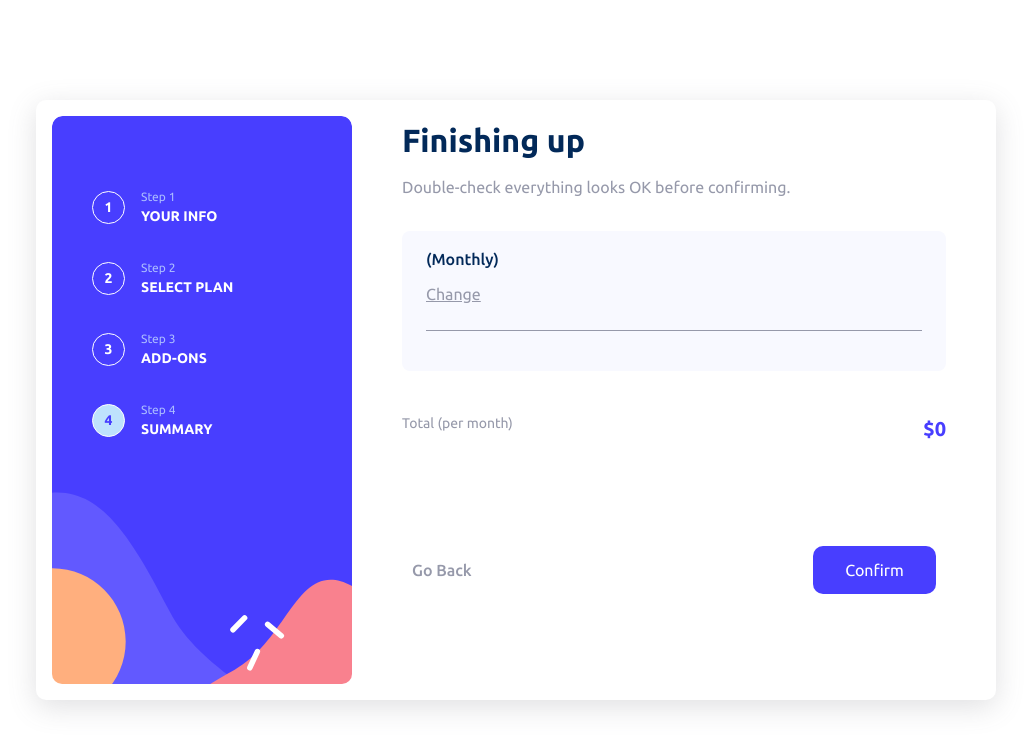
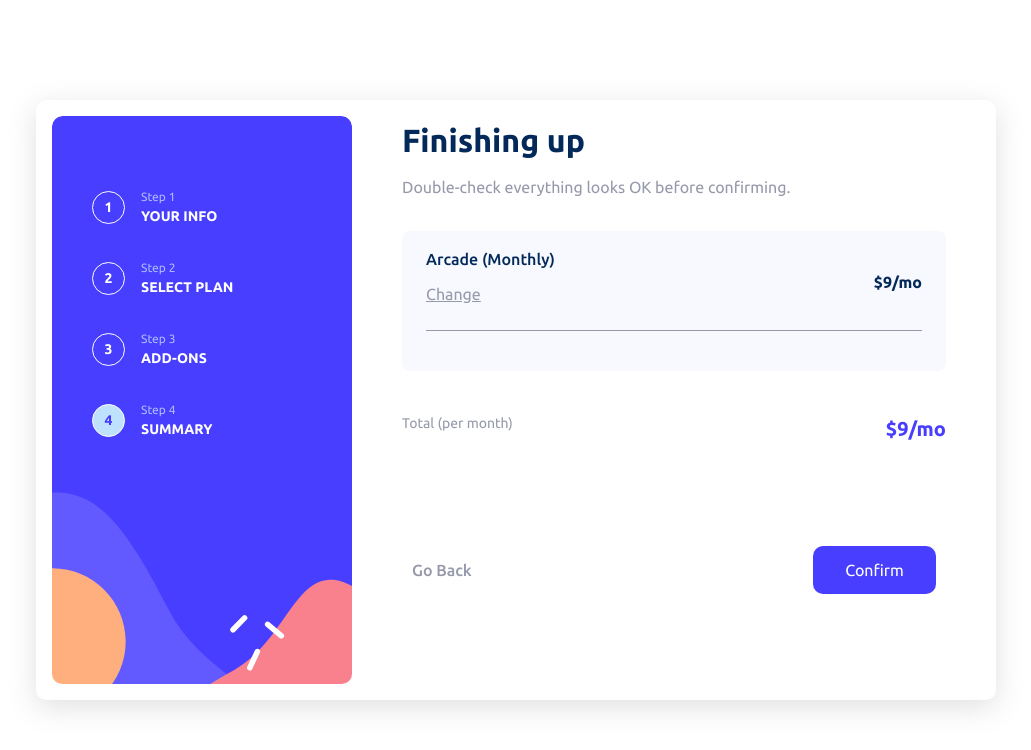
Before and after one commit to Kendrick-Oppong/multi-step-form, an Angular app: page /sign-up/step4 in a window 1280 px wide. Shown: the top 750 px of the page, without its empty margins (124-1155 px from the left). Built offline with nearby package versions, Linux system fonts and the light colour scheme.

Commit message:
fix: set default plan Id for calculation in step 4

```diff
--- a/src/app/pages/step-four/step-four.component.ts
+++ b/src/app/pages/step-four/step-four.component.ts
@@ -34,9 +34,9 @@ export class StepFourComponent {
 
     if (step2Data) {
       this.isYearly = step2Data.isYearly;
-      this.selectedPlan = step2Config.find(
-        (plan) => plan.id === step2Data.planId
-      );
+      this.selectedPlan = step2Config[step2Data.planId - 1];
+    } else {
+      this.selectedPlan = step2Config[0];
     }
 
     if (step3Data) {
@@ -49,7 +49,13 @@ export class StepFourComponent {
   }
 
   getTotalCost(): string {
-    if (!this.selectedPlan) return '$0';
+
+    if (
+      !this.selectedPlan ||
+      (!this.selectedPlan.yearly && !this.selectedPlan.monthly)
+    ) {
+      return '$0';
+    }
 
     const planPrice = this.isYearly
       ? parseFloat(this.selectedPlan.yearly.replace('$', ''))
--- a/src/app/pages/step-two/step-two.component.ts
+++ b/src/app/pages/step-two/step-two.component.ts
@@ -33,7 +33,7 @@ export class StepTwoComponent implements OnInit {
 
   saveToLocalStorage(): void {
     this.formStorageService.setItem(STORAGE_KEY.STEP2, {
-      planId: this.selectedPlanId,
+      planId: this.selectedPlanId ,
       isYearly: this.isYearly,
     });
   }
```
